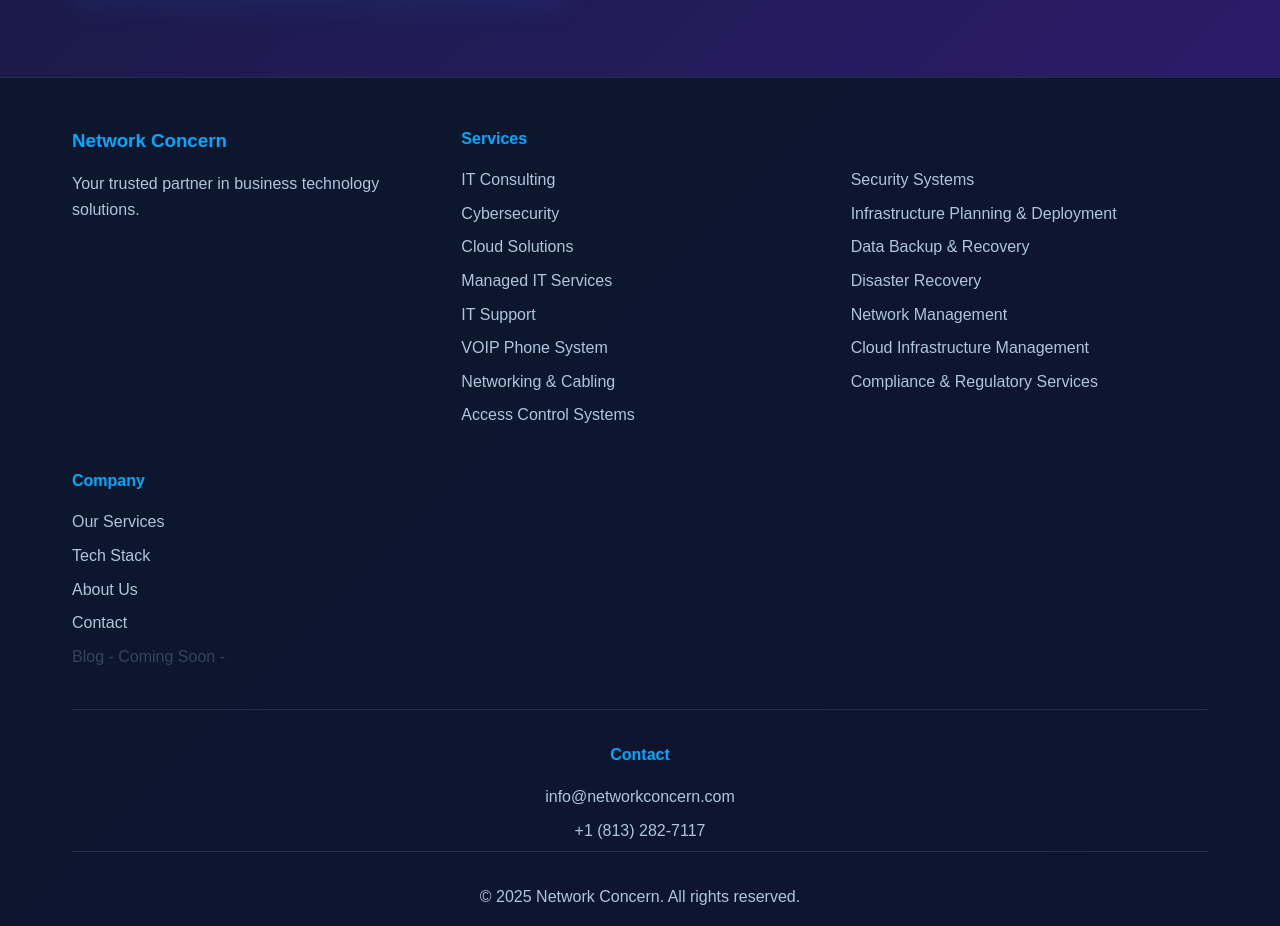
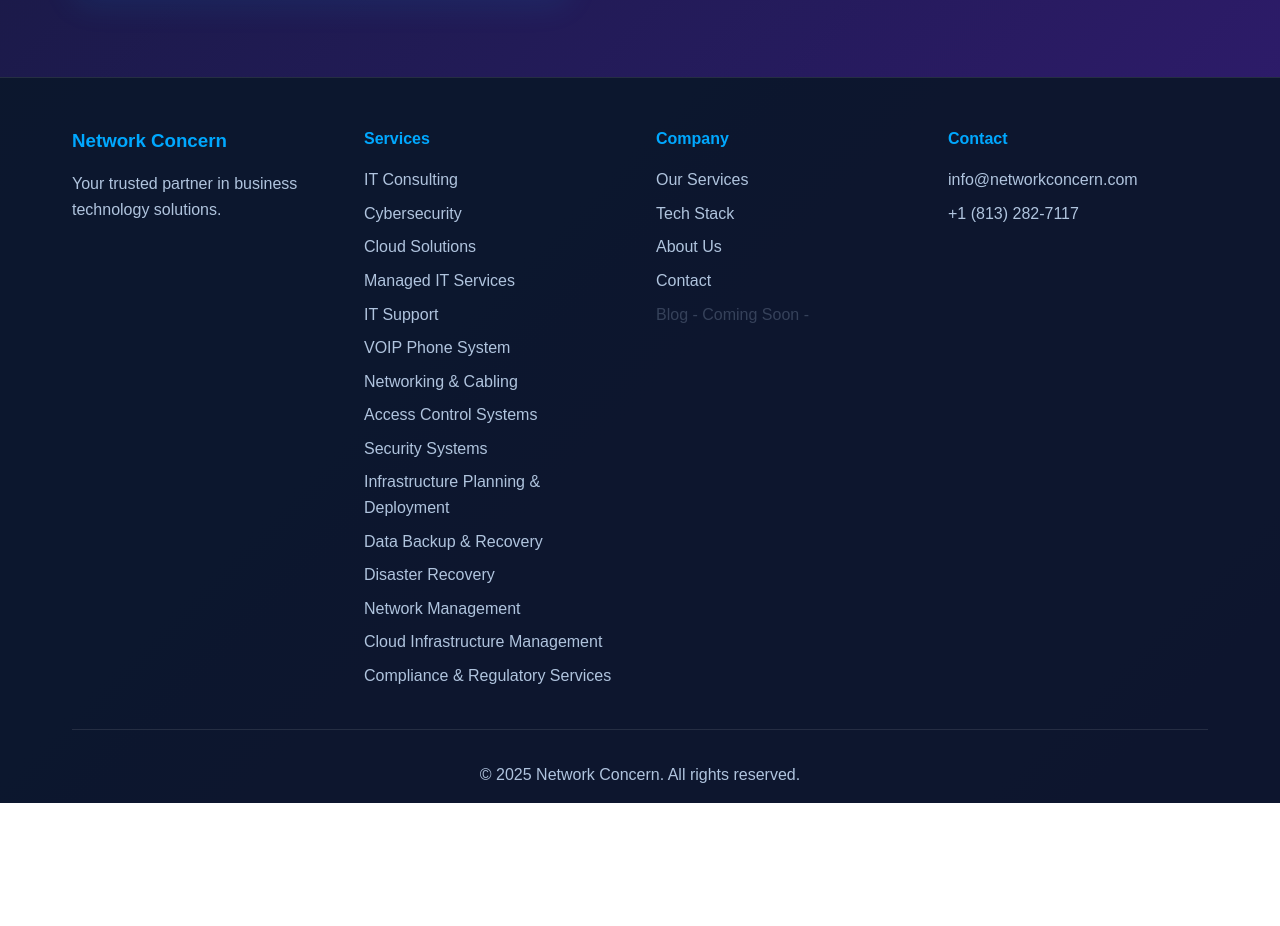
Before and after one commit to RixCrafts/netcon-site, a plain HTML site: page pages/our-services.html in a window 1280 px wide. Shown: the part 4124-5050 px from the top of the page. After the commit the page ends 4927 px from the top, so only its background shows below. Drawn offline with Linux system fonts and the light colour scheme; animation ran at ten frames a second.

Commit message:
update footer links

```diff
--- a/pages/our-services.html
+++ b/pages/our-services.html
@@ -270,49 +270,46 @@
     <!-- Footer -->
     <footer>
         <div class="container">
-            <div class="footer-content footer-grid">
+            <div class="footer-content">
                 <div class="footer-section">
                     <h3>Network Concern</h3>
                     <p>Your trusted partner in business technology solutions.</p>
                 </div>
-
-                <div class="footer-section services-section">
+                <div class="footer-section">
                     <h4>Services</h4>
-                    <div class="footer-services-columns">
-                        <ul id="footer-services-link">
-                            <li><a href="#it-consulting">IT Consulting</a></li>
-                            <li><a href="#cybersecurity">Cybersecurity</a></li>
-                            <li><a href="#cloud-solutions">Cloud Solutions</a></li>
-                            <li><a href="#managed-it-services">Managed IT Services</a></li>
-                            <li><a href="#it-support">IT Support</a></li>
-                            <li><a href="#voip-phone-system">VOIP Phone System</a></li>
-                            <li><a href="#networking-and-cabling">Networking & Cabling</a></li>
-                            <li><a href="#access-control-systems">Access Control Systems</a></li>
-                        </ul>
-                        <ul id="footer-services-link-2">
-                            <li><a href="#security-systems">Security Systems</a></li>
-                            <li><a href="#infrastructure-planning-and-deployment">Infrastructure Planning & Deployment</a></li>
-                            <li><a href="#data-backup-and-recovery">Data Backup & Recovery</a></li>
-                            <li><a href="#disaster-recovery">Disaster Recovery</a></li>
-                            <li><a href="#network-management">Network Management</a></li>
-                            <li><a href="#cloud-infrastructure-management">Cloud Infrastructure Management</a></li>
-                            <li><a href="#compliance-and-regulatory-services">Compliance & Regulatory Services</a></li>
-                        </ul>
-                    </div>
+                    <ul id="footer-services-links">
+                        <li><a href="pages/our-services.html#it-consulting">IT Consulting</a></li>
+                        <li><a href="pages/our-services.html#cybersecurity">Cybersecurity</a></li>
+                        <li><a href="pages/our-services.html#cloud-solutions">Cloud Solutions</a></li>
+                        <li><a href="pages/our-services.html#managed-it-services">Managed IT Services</a></li>
+                        <li><a href="pages/our-services.html#it-support">IT Support</a></li>
+                        <li><a href="pages/our-services.html#voip-phone-system">VOIP Phone System</a></li>
+                        <li><a href="pages/our-services.html#networking-and-cabling">Networking & Cabling</a></li>
+                        <li><a href="pages/our-services.html#access-control-systems">Access Control Systems</a></li>
+                        <li><a href="pages/our-services.html#security-systems">Security Systems</a></li>
+                        <li><a href="pages/our-services.html#infrastructure-planning-and-deployment">Infrastructure Planning
+                                & Deployment</a></li>
+                        <li><a href="pages/our-services.html#data-backup-and-recovery">Data Backup & Recovery</a></li>
+                        <li><a href="pages/our-services.html#disaster-recovery">Disaster Recovery</a></li>
+                        <li><a href="pages/our-services.html#network-management">Network Management</a></li>
+                        <li><a href="pages/our-services.html#cloud-infrastructure-management">Cloud Infrastructure
+                                Management</a></li>
+                        <li><a href="pages/our-services.html#compliance-and-regulatory-services">Compliance & Regulatory
+                                Services</a></li>
+                    </ul>
                 </div>
 
                 <div class="footer-section">
                     <h4>Company</h4>
                     <ul>
-                        <li><a href="our-services.html">Our Services</a></li>
-                        <li><a href="tech-stack.html">Tech Stack</a></li>
-                        <li><a href="about-us.html">About Us</a></li>
+                        <li><a href="pages/our-services.html">Our Services</a></li>
+                        <li><a href="pages/tech-stack.html">Tech Stack</a></li>
+                        <li><a href="pages/about-us.html">About Us</a></li>
                         <li><a href="#contact">Contact</a></li>
                         <li><a href="#blog" style="opacity: .25; cursor: not-allowed;">Blog - Coming Soon -</a></li>
                     </ul>
                 </div>
-            </div>
-            <div class="footer-contact-row">
+                <!-- TODO: Make this interactive -->
                 <div class="footer-section">
                     <h4>Contact</h4>
                     <p>info@networkconcern.com</p>
```
Also changed, not shown: index.html (+15 -11 lines), pages/about-us.html (+22 -15 lines), pages/tech-stack.html (+22 -15 lines).
